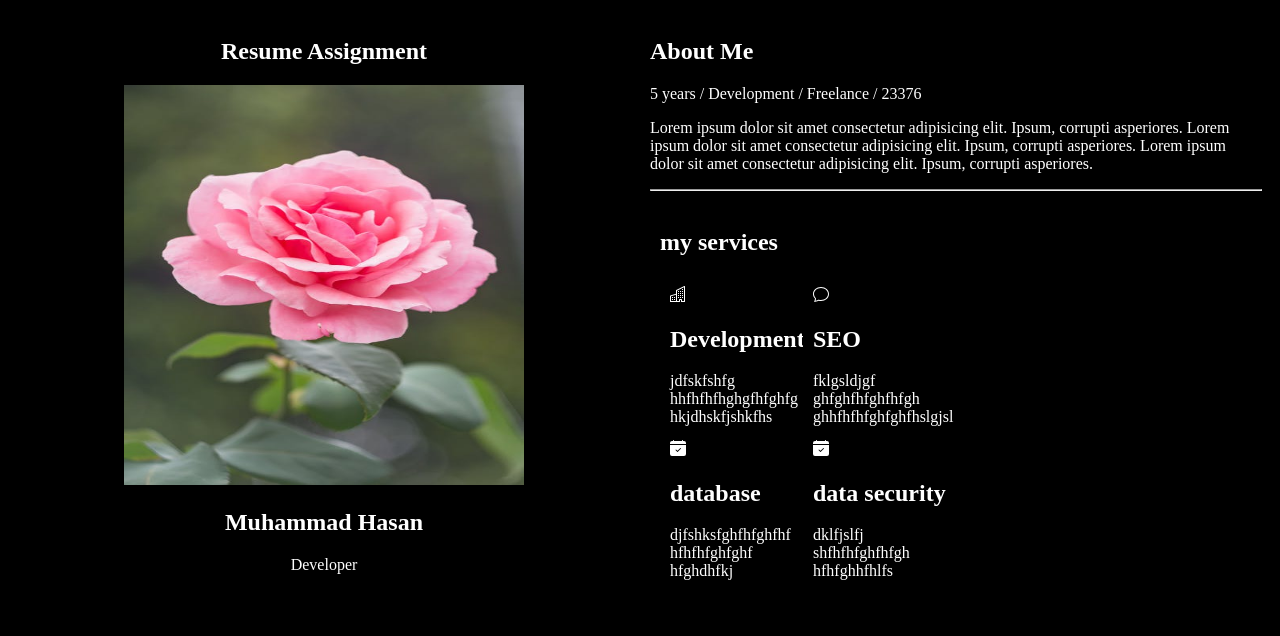
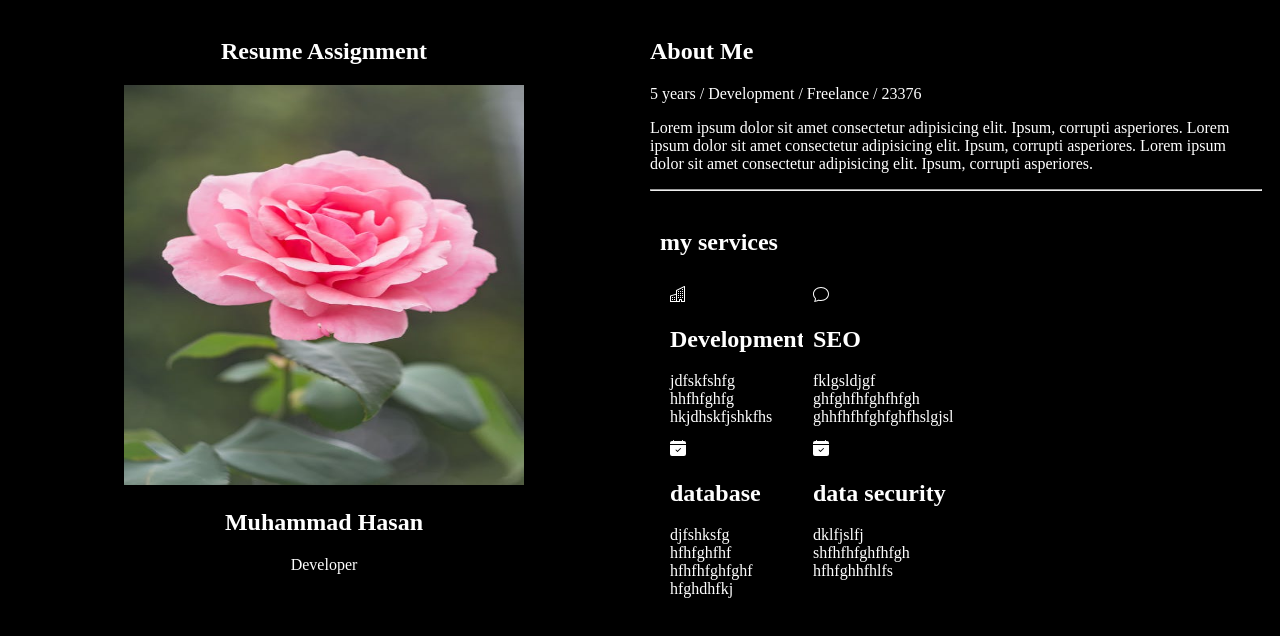
Before and after one commit to MuhammadHasan14/MuhammadHasanBhaijan.github.io, a plain HTML site: page Resume Assignment/index.html in a window 1280 px wide. Drawn offline with Linux system fonts and the light colour scheme.

Commit message:
yes
deploy

```diff
--- a/Resume Assignment/index.html
+++ b/Resume Assignment/index.html
@@ -41,7 +41,7 @@
                                 d="M2 11h1v1H2v-1zm2 0h1v1H4v-1zm-2 2h1v1H2v-1zm2 0h1v1H4v-1zm4-4h1v1H8V9zm2 0h1v1h-1V9zm-2 2h1v1H8v-1zm2 0h1v1h-1v-1zm2-2h1v1h-1V9zm0 2h1v1h-1v-1zM8 7h1v1H8V7zm2 0h1v1h-1V7zm2 0h1v1h-1V7zM8 5h1v1H8V5zm2 0h1v1h-1V5zm2 0h1v1h-1V5zm0-2h1v1h-1V3z" />
                         </svg>
                         <h2>Development</h2>
-                        <p>jdfskfshfg hhfhfhfhghgfhfghfg hkjdhskfjshkfhs</p>
+                        <p>jdfskfshfg hhfhfghfg hkjdhskfjshkfhs</p>
                     </div>
                     <div class="column">
                         <svg xmlns="http://www.w3.org/2000/svg" width="16" height="16" fill="currentColor"
@@ -64,7 +64,7 @@
                                 d="M4 .5a.5.5 0 0 0-1 0V1H2a2 2 0 0 0-2 2v1h16V3a2 2 0 0 0-2-2h-1V.5a.5.5 0 0 0-1 0V1H4V.5zM16 14V5H0v9a2 2 0 0 0 2 2h12a2 2 0 0 0 2-2zm-5.146-5.146-3 3a.5.5 0 0 1-.708 0l-1.5-1.5a.5.5 0 0 1 .708-.708L7.5 10.793l2.646-2.647a.5.5 0 0 1 .708.708z" />
                         </svg>
                         <h2>database</h2>
-                        <p>djfshksfghfhfghfhf hfhfhfghfghf hfghdhfkj</p>
+                        <p>djfshksfg hfhfghfhf hfhfhfghfghf hfghdhfkj</p>
                     </div>
                     <div class="column">
                         <svg xmlns="http://www.w3.org/2000/svg" width="16" height="16" fill="currentColor"
```
